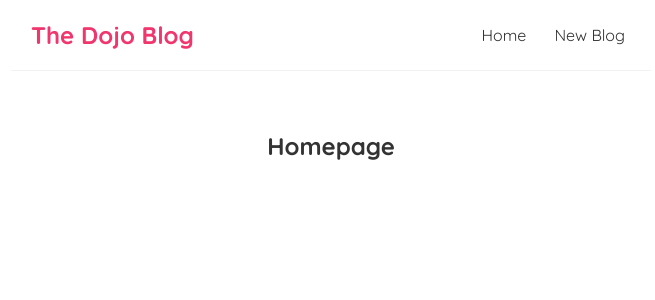
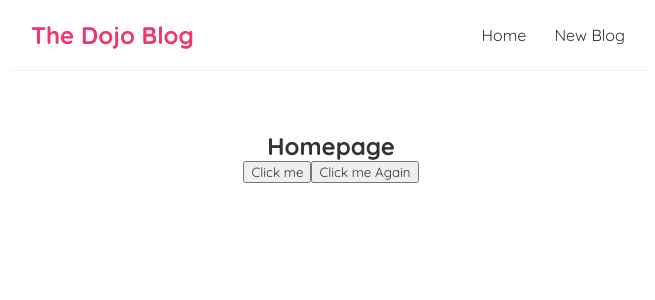
Before and after one commit to ZBAcode/ReactTutorial_Zaid, a React (Create React App) app: page / in a window 1280 px wide. Shown: the top 300 px of the page, without its empty margins (309-964 px from the left). Built offline with nearby package versions, Linux system fonts and the light colour scheme.

Commit message:
click events

```diff
--- a/src/Home.js
+++ b/src/Home.js
@@ -1,7 +1,17 @@
 const Home = () => {
+    const handleClick=(e)=>{
+        console.log('hello ninjas',e);
+    }
+
+    const handleClickAgain = (name,e) =>{
+        console.log('hello'+ name,e.target);
+    }
+
     return (
     <div className="home">
         <h2>Homepage</h2>
+        <button onClick={handleClick}>Click me</button>
+        <button onClick={(e)=>handleClickAgain('mario',e)}>Click me Again</button>
     </div>
 
       );
```
